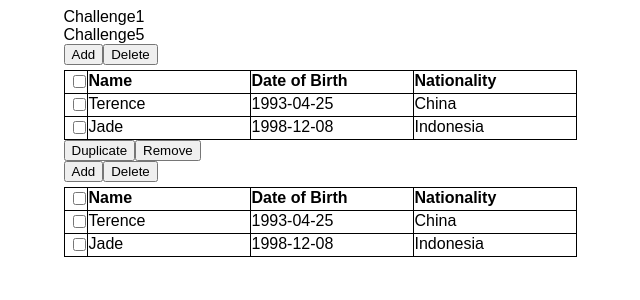
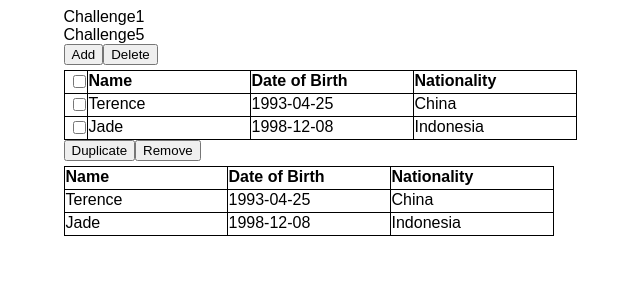
Before and after one commit to Terence625/Planit-SDET-tasks, a React (Create React App) app: page / in a window 1280 px wide. Both pictures are taken after a click on the button "Duplicate". Shown: the top 300 px of the page, without its empty margins (320-960 px from the left). Built offline with nearby package versions, Linux system fonts and the light colour scheme.

Commit message:
[Terence] duplicated table cannot edit

```diff
--- a/src/components/challenge5/Challenge5.tsx
+++ b/src/components/challenge5/Challenge5.tsx
@@ -15,6 +15,7 @@ const Challenge5 = () => {
   const handleDuplicate = () => {
     setDuplicate(true);
     const copy = JSON.parse(JSON.stringify(peopleList));
+    console.log(copy)
     setDuplicatedPeopleList(copy);
   };
 
@@ -31,6 +32,7 @@ const Challenge5 = () => {
           nationality: "Nationality",
         }}
         rowList={peopleList}
+        editable
         onChange={(value) => setPeopleList(value)}
       />
       <button onClick={handleDuplicate}>Duplicate</button>
--- a/src/components/challenge5/Table.tsx
+++ b/src/components/challenge5/Table.tsx
@@ -27,12 +27,14 @@ interface ITableProps<RowType> {
   columnHeader: RowType;
   rowList: RowType[];
   onChange?: (value: RowType[]) => void;
+  editable?: boolean;
 }
 
 const Table = <RowType extends Record<Key, string>, Key extends keyof RowType>({
   columnHeader,
   rowList,
   onChange,
+  editable = false,
 }: ITableProps<RowType>) => {
   const initialCellEditable = setArrayObjAllProperty(rowList, false);
   const initialRowsChecked = setIndexObject(rowList, false);
@@ -84,6 +86,7 @@ const Table = <RowType extends Record<Key, string>, Key extends keyof RowType>({
   };
 
   const dataCells = (index: number, key: Key, value: string) => {
+    if (editable) {
       return (
         <td
           key={String(key)}
@@ -106,6 +109,13 @@ const Table = <RowType extends Record<Key, string>, Key extends keyof RowType>({
           )}
         </td>
       );
+    } else {
+      return (
+        <td key={String(key)}>
+          <div className="dataCell">{value}</div>
+        </td>
+      );
+    }
   };
 
   const columnHeaders = (
@@ -119,16 +129,21 @@ const Table = <RowType extends Record<Key, string>, Key extends keyof RowType>({
   const dataRows = rowList.map((row, index) => {
     return (
       <tr key={String(index)}>
+        {editable && (
           <td>
             <input
               type="checkbox"
               id={String(index)}
               checked={rowsChecked[index]}
               onChange={(e) =>
-              setRowChecked((rows) => ({ ...rows, [index]: e.target.checked }))
+                setRowChecked((rows) => ({
+                  ...rows,
+                  [index]: e.target.checked,
+                }))
               }
             />
           </td>
+        )}
         {(Object.entries(row) as [Key, string][]).map(([key, value]) =>
           dataCells(index, key, value)
         )}
@@ -138,14 +153,20 @@ const Table = <RowType extends Record<Key, string>, Key extends keyof RowType>({
 
   return (
     <div className="Table">
+      {editable && (
+        <div>
           <button onClick={handleAddNewLine}>Add</button>
           <button onClick={handleDeleteRows}>Delete</button>
+        </div>
+      )}
       <table>
         <thead>
           <tr>
+            {editable && (
               <th>
                 <input type="checkbox" />
               </th>
+            )}
             {columnHeaders}
           </tr>
         </thead>
```
Lines whose indentation alone changed are shown as unchanged.
